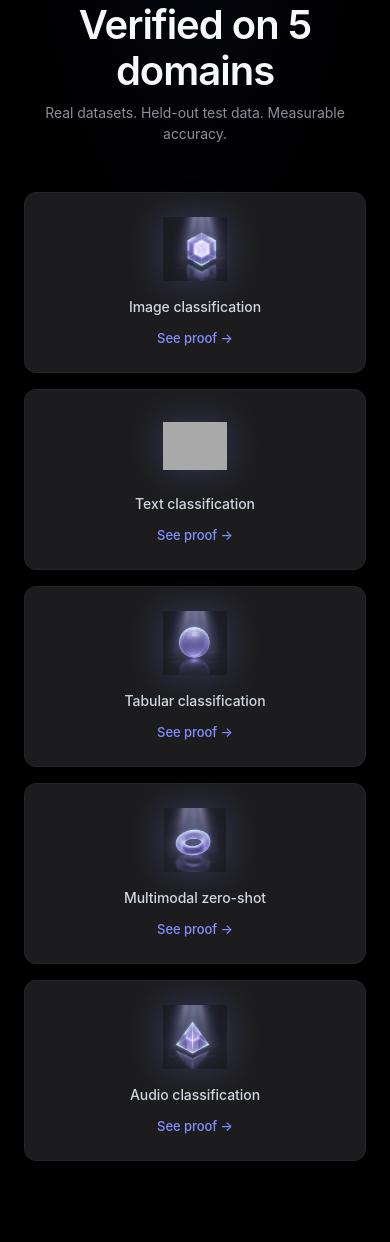
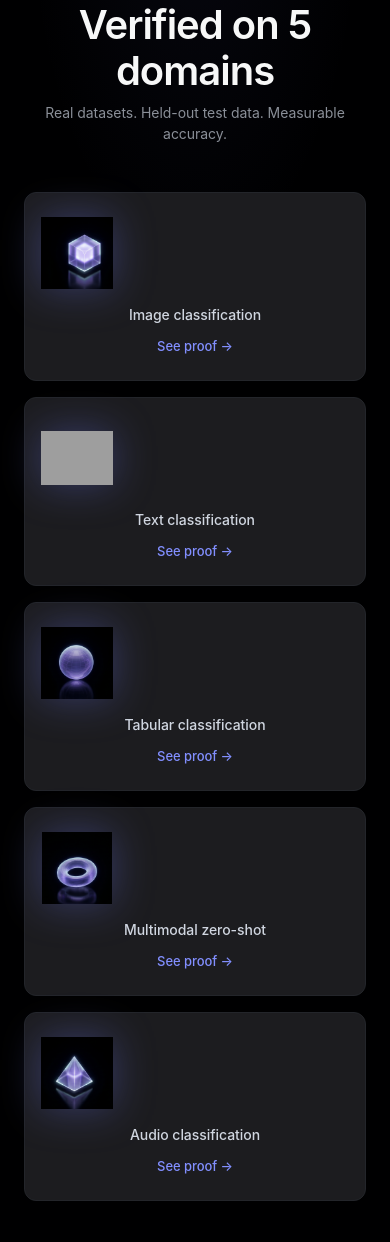
Before and after one commit to dhanraj176/NAs-Builder, a Flask app: page / in a window 390 px wide. Shown: the part 2472-3714 px from the top of the page. Run offline with Flask 3, Linux system fonts and the light colour scheme; parts of the project's set-up code (start-up, migrations or seed data) failed here and were passed over; grey boxes are pictures that could not be loaded.

Commit message:
Day 27 hotfix - Remove mix-blend-mode and container on domain icons. Icons display directly with drop-shadow glow, keeping full color saturation. Pure black PNG backgrounds naturally blend with card backgrounds.
Co-Authored-By: Claude Sonnet 4.6 <noreply@anthropic.com>

```diff
--- a/autoarchitect/static/css/style.css
+++ b/autoarchitect/static/css/style.css
@@ -113,7 +113,7 @@ body {
   height:     100%;
   object-fit: cover;
   transform:  translate(-50%, -50%);
-  opacity:    0.4;
+  opacity:    0.45;
   filter:     blur(2px);
 }
 
@@ -1680,41 +1680,40 @@ textarea::placeholder { color: var(--ink-tertiary); }
 /* ── DOMAIN ICONS (Verified Results) ────────────── */
 
 .domain-icon {
-  width:         80px;
-  height:        80px;
-  display:       flex;
-  align-items:   center;
+  width: 96px;
+  height: 96px;
+  display: flex;
+  align-items: center;
   justify-content: center;
-  background:    transparent;
-  border:        none;
-  border-radius: 16px;
-  padding:       0;
-  margin:        0 auto var(--space-md);
-  overflow:      visible;
-  transition:    transform 200ms ease, filter 200ms ease;
+  background: transparent;
+  border: none;
+  padding: 0;
+  margin-bottom: 16px;
+  transition: transform 200ms ease;
 }
 
 .domain-icon img {
-  width:          100%;
-  height:         100%;
-  object-fit:     contain;
-  display:        block;
-  mix-blend-mode: screen;
-  filter:         drop-shadow(0 0 16px rgba(94, 106, 210, 0.3));
+  width: 100%;
+  height: 100%;
+  object-fit: contain;
+  display: block;
+  /* NO mix-blend-mode — keeps full color saturation */
+  filter: drop-shadow(0 0 20px rgba(94, 106, 210, 0.4));
+  transition: filter 200ms ease;
 }
 
 .vr-card:hover .domain-icon {
-  transform: translateY(-2px) scale(1.05);
+  transform: translateY(-3px) scale(1.05);
 }
 
 .vr-card:hover .domain-icon img {
-  filter: drop-shadow(0 0 24px rgba(94, 106, 210, 0.5));
+  filter: drop-shadow(0 0 30px rgba(94, 106, 210, 0.7));
 }
 
 @media (max-width: 768px) {
   .domain-icon {
-    width:  64px;
-    height: 64px;
+    width: 72px;
+    height: 72px;
   }
 }
 
```
Also changed, not shown: autoarchitect/static/images/domain-audio.png, autoarchitect/static/images/domain-image.png, autoarchitect/static/images/domain-multimodal.png, autoarchitect/static/images/domain-tabular.png, 1 other file.
